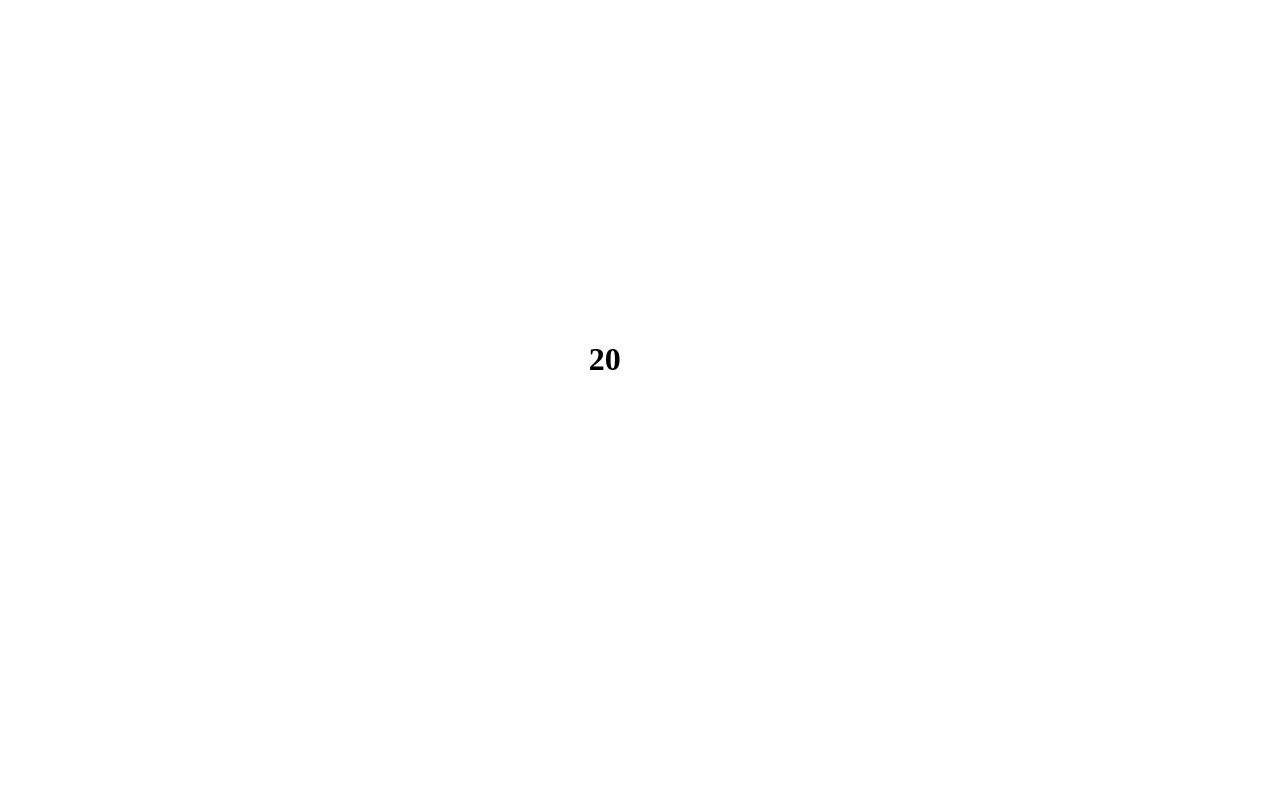
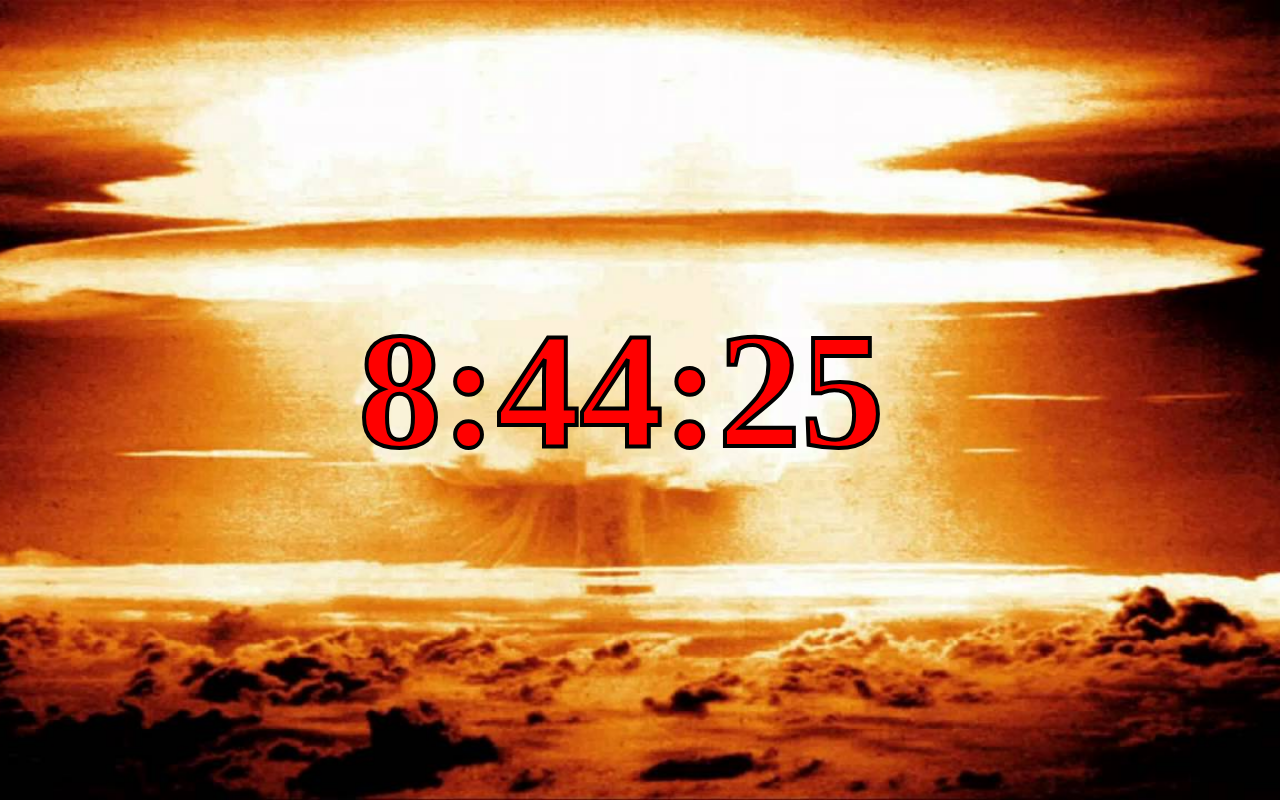
Before and after one commit to JonathanCass/Clock, a plain HTML site: page index.html in a window 1280 px wide. Drawn offline with nearby package versions, Linux system fonts and the light colour scheme; a web font is replaced by a local one.

Commit message:
needs to update every second

```diff
--- a/main.js
+++ b/main.js
@@ -4,6 +4,9 @@ $(document).ready(function(){
 	var hours =""
 
 	hours = rawDate.getHours()
+	hours = 0 ? 12 : hours
+	hours = (hours > 12) ? hours - 12 : hours
+	clockOutput = hours +":"+ rawDate.getMinutes() +":"+ rawDate.getSeconds()
 
-	$("#clock").html(hours)
+	$("#clock").html(clockOutput)
 })
--- a/style.css
+++ b/style.css
@@ -9,6 +9,13 @@ html {
 	text-align: center;
 	vertical-align: ;
 	position:fixed;
-	top: 40%;
-	left: 46%;
+	top: 23%;
+	left: 28%;
+	font-size: 166px;
+	color: red;
+	-webkit-text-stroke: 4px black;
 }
+body{
+	background: url("background2.jpg") no-repeat center center fixed;
+	background-size: cover;
+}
```
Also changed, not shown: background2.jpg (added), 1 other file.
